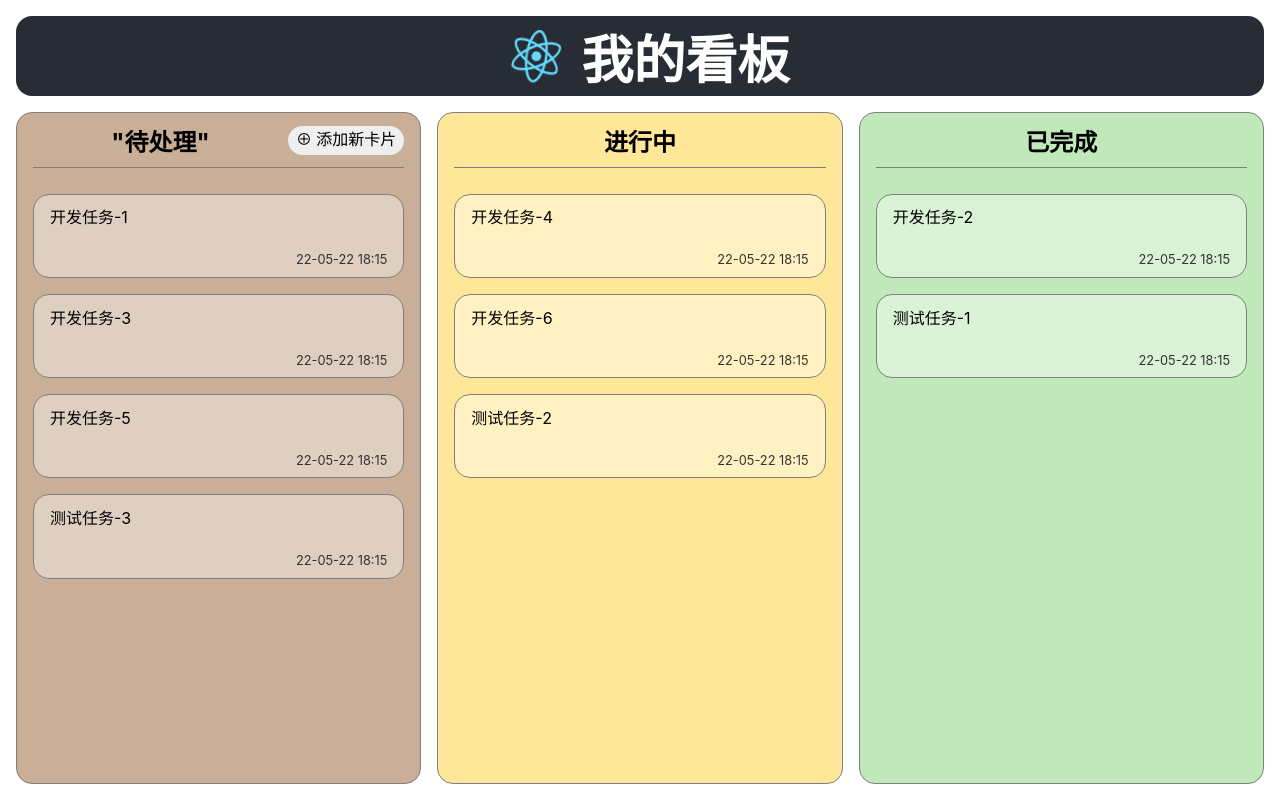
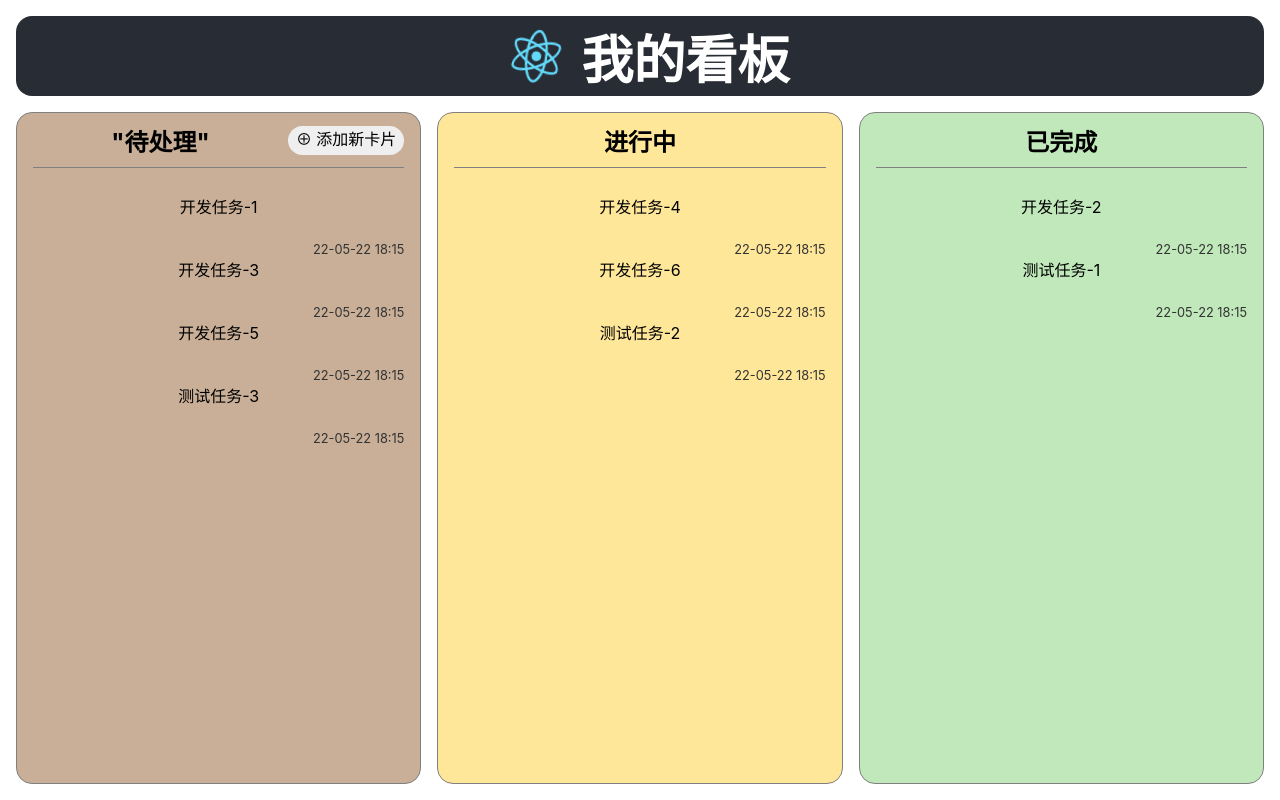
Before and after one commit to nRookie/play-with-React, a React (Create React App) app in the folder oh-my-kanban/: page / in a window 1280 px wide. Built offline with nearby package versions, Linux system fonts and the light colour scheme.

Commit message:
feat : move css into js, remove app.css kanban related css

```diff
--- a/oh-my-kanban/src/App.css
+++ b/oh-my-kanban/src/App.css
@@ -47,20 +47,6 @@
 
 
 
-.kanban-column {
-  flex: 1 1;
-  display: flex;
-  flex-direction: column;
-  border: 1px solid gray;
-  border-radius: 1rem;
-}
-
-
-.kanban-column > h2 {
-  margin: 0.6rem 1rem;
-  padding-bottom: 0.6rem;
-  border-bottom: 1px solid gray;
-}
 
 .column-todo {
   background-color: #C9AF97;
@@ -82,15 +68,6 @@
   overflow: auto;
 }
 
-.kanban-card {
-  margin-bottom: 1rem;
-  padding: 0.6rem 1rem;
-  border: 1px solid gray;
-  border-radius: 1rem;
-  list-style: none;
-  background-color: rgba(255, 255, 255, 0.4);
-  text-align: left;
-}
 
 .card-title {
   min-height: 3rem;
@@ -102,16 +79,6 @@
   color: #333
 }
 
-.kanban-column > h2 > button {
-  float: right;
-  margin-top: 0.2rem;
-  padding: 0.2rem 0.5rem;
-  border: 0;
-  border-radius: 1rem;
-  height: 1.8rem;
-  line-height: 1rem;
-  font-size: 1rem;
-}
 
 .card-title > input[type="text"] {
   width: 80%
--- a/oh-my-kanban/src/App.js
+++ b/oh-my-kanban/src/App.js
@@ -5,12 +5,29 @@ import './App.css';
 import {css} from '@emotion/react';
 
 
+const kanbanCardStyles = css`
+  margin-bottom: 1rem;
+  padding: 0.6rem 1rem;
+  border: 1px solid gray;
+  border-radius: 1rem;
+  list-style: none;
+  background-color: rgba(255, 255, 255, 0.4);
+  text-align: left;
+`;
+const kanbancardTitleStyles = css`
+  min-height: 3rem;
+`;
+
 
 const KanbanCard = ({ title, status}) => {
   return (
-    <li className="kanban-card">
-      <div className="card-title">{title}</div>
-      <div className="card-status">{status}</div>
+    <li className={kanbanCardStyles}>
+      <div css={kanbancardTitleStyles}>{title}</div>
+      <div css={css`
+      text-align: right;
+      font-size: 0.8rem;
+      color: #333;
+      `} >{status}</div>
     </li>
   );
 };
@@ -79,8 +96,14 @@ const KanbanNewCard = ({onSubmit}) => {
   };
   return (
     <li className="kanban-card">
+      <li css={kanbanCardStyles}></li>
       <h3>添加新卡片</h3>
-      <div className="card-title">
+      <div css={css`
+        ${kanbancardTitleStyles}
+        & > input[type="text"] {
+          width: 80%;
+        }
+      `}>
         <input type="text" value={title}
           onChange={handleChange} onKeyDown={handleKeyDown} />
       </div>
```
